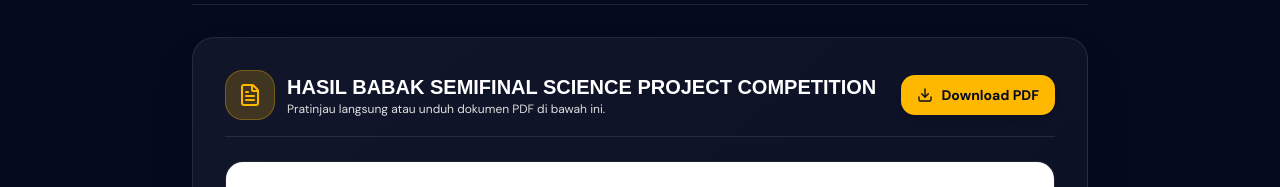
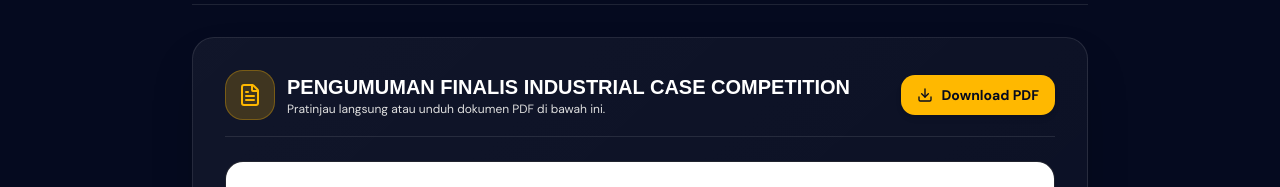
Before and after one commit to EUREKA-ITB/eurekaitb-2026, a Next.js app: page /announcements in a window 1280 px wide. Shown: the part 216-403 px from the top of the page. Built offline with nearby package versions, Linux system fonts and the light colour scheme; no server answers; the database is empty; a web font is replaced by a local one.

Commit message:
annc finalis icc

```diff
--- a/src/app/announcements/page.tsx
+++ b/src/app/announcements/page.tsx
@@ -25,6 +25,37 @@ export default async function PublicAnnouncementsPage() {
             </h1>
           </div>
         </header>
+
+        {/* Hasil Babak Semifinal ICC*/}
+        <div className="bg-gradient-to-br from-white/5 to-white/[0.02] border border-white/10 rounded-3xl p-6 sm:p-8 mb-8 shadow-2xl w-full box-border">
+          <div className="flex flex-col sm:flex-row items-start sm:items-center justify-between gap-4 mb-6 border-b border-white/10 pb-4">
+            <div className="flex items-center gap-3">
+              <div className="p-3 bg-sunlight-orange/20 text-sunlight-orange rounded-2xl border border-sunlight-orange/30">
+                <FileText size={24} />
+              </div>
+              <div>
+                <h2 className="font-display text-lg sm:text-xl font-bold text-white">PENGUMUMAN FINALIS INDUSTRIAL CASE COMPETITION</h2>
+                <p className="text-xs text-silver-shine">Pratinjau langsung atau unduh dokumen PDF di bawah ini.</p>
+              </div>
+            </div>
+            <a
+              href="/icc/finalis-icc.pdf"
+              download="Pengumuman-Finalis-ICC.pdf"
+              className="inline-flex items-center justify-center gap-2 bg-sunlight-orange text-blue-marine px-4 py-2.5 rounded-xl text-xs sm:text-sm font-bold hover:bg-yellow-400 transition-all shadow-md w-full sm:w-auto shrink-0"
+            >
+              <Download size={16} /> Download PDF
+            </a>
+          </div>
+
+          {/* Responsive PDF Embed Container */}
+          <div className="w-full h-[500px] sm:h-[650px] bg-black/40 rounded-2xl border border-white/10 overflow-hidden relative shadow-inner">
+            <iframe
+              src="/icc/finalis-icc.pdf"
+              title="Pengumuman Finalis ICC"
+              className="w-full h-full border-0"
+            />
+          </div>
+        </div>
 
         {/* Hasil Babak Semifinal SPC*/}
         <div className="bg-gradient-to-br from-white/5 to-white/[0.02] border border-white/10 rounded-3xl p-6 sm:p-8 mb-8 shadow-2xl w-full box-border">
```
Also changed, not shown: 1 other file (tests, documents, lock files or other folders).
